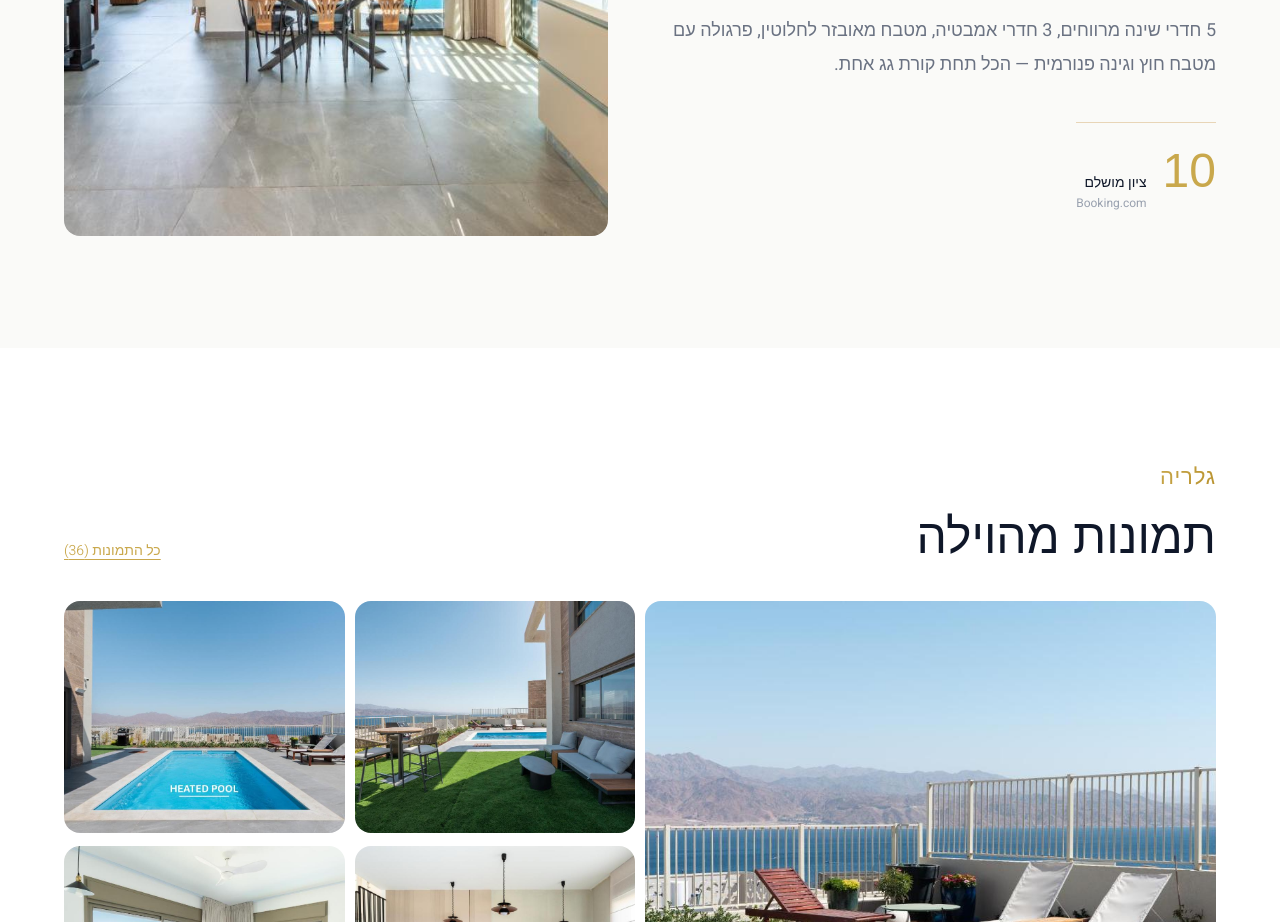
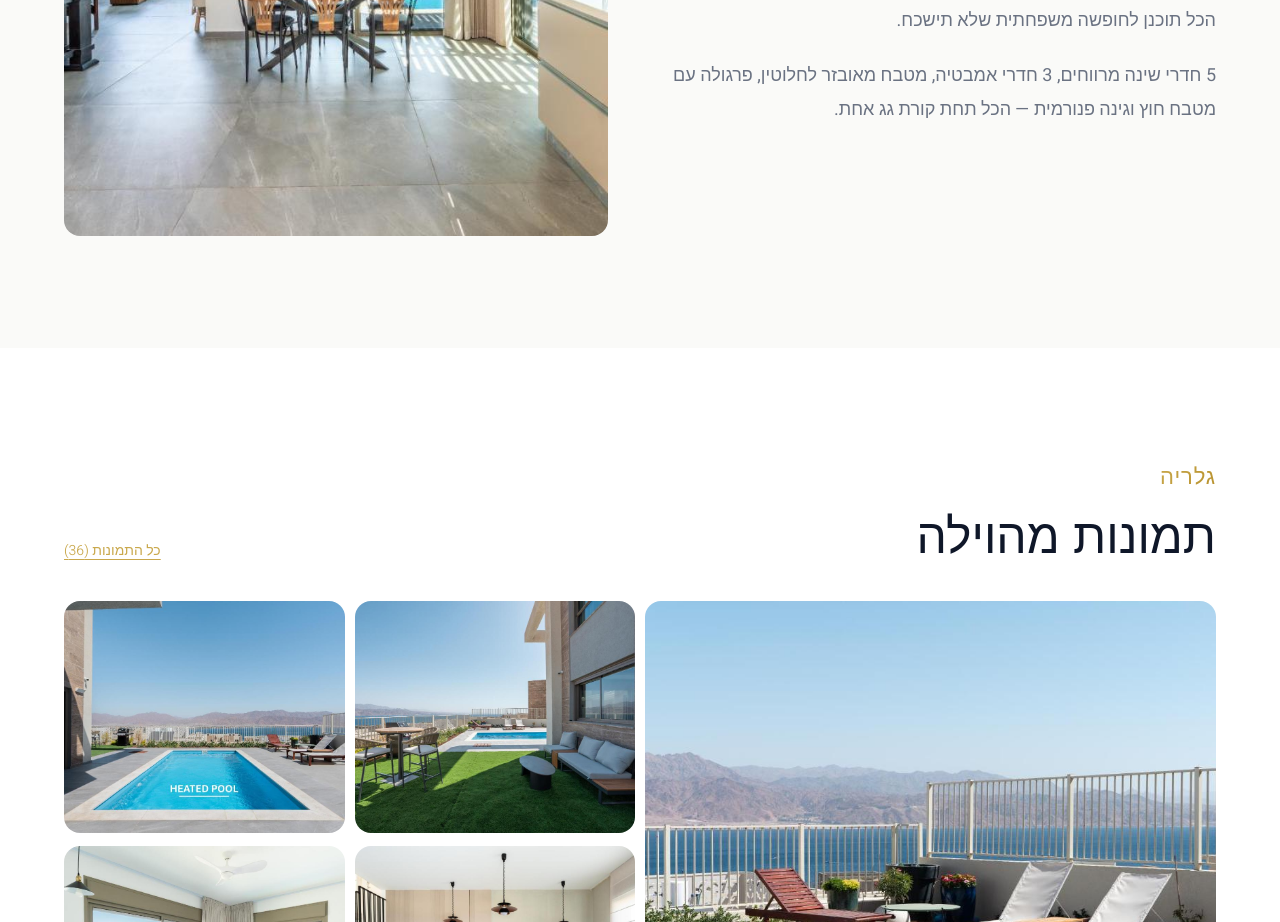
Before and after one commit to yardenazulay10-beep/villa-dekel, a Next.js app: page / in a window 1280 px wide. Shown: the part 1320-2242 px from the top of the page. Built offline with nearby package versions, Linux system fonts and the light colour scheme; a web font is replaced by a local one.

Commit message:
remove booking score from about section

```diff
--- a/app/page.tsx
+++ b/app/page.tsx
@@ -706,13 +706,6 @@ export default function Home() {
               5 חדרי שינה מרווחים, 3 חדרי אמבטיה, מטבח מאובזר לחלוטין,
               פרגולה עם מטבח חוץ וגינה פנורמית — הכל תחת קורת גג אחת.
             </p>
-            <div className="inline-flex items-baseline gap-4 border-t border-[#E8D5B7] pt-6">
-              <span className="font-display text-5xl text-[#C9A84C] font-light">10</span>
-              <div>
-                <div className="text-[#0F1729] font-medium text-sm">ציון מושלם</div>
-                <div className="text-gray-400 text-xs mt-0.5">Booking.com</div>
-              </div>
-            </div>
           </div>
           <div className="order-1 md:order-2 relative h-[480px] md:h-[580px] rounded-2xl overflow-hidden">
             <Image src={aboutSrc} alt="סלון ופינת אוכל עם נוף לים סוף" fill className="object-cover" />
```
